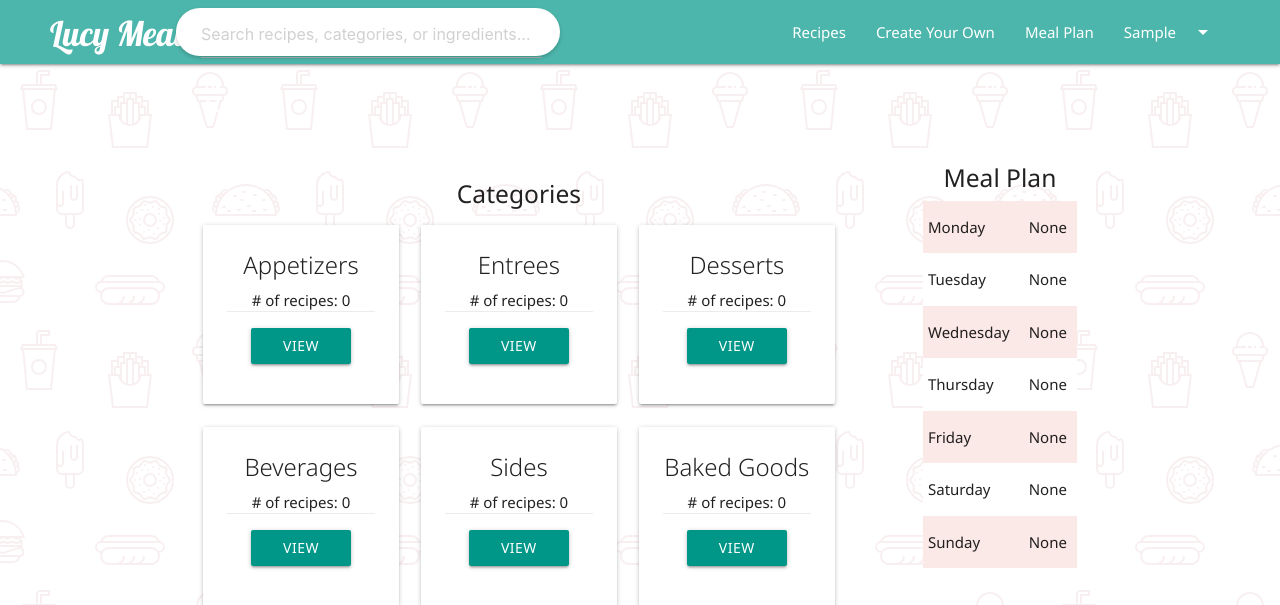
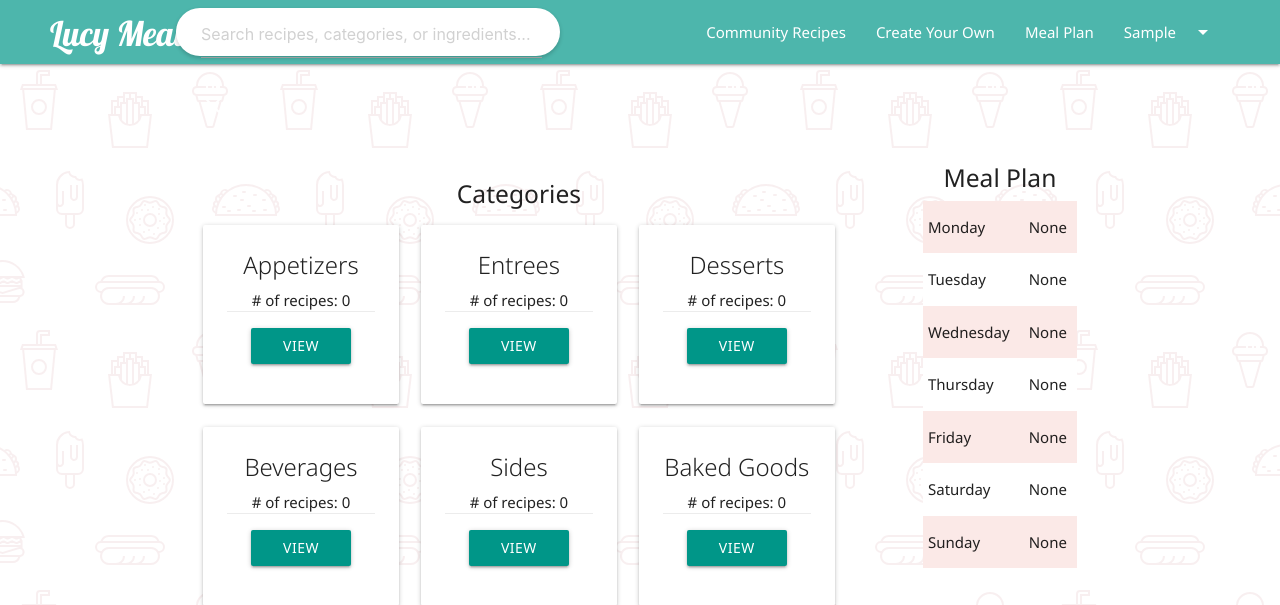
Before and after one commit to JuanitoDeLaTorre/Lucy_Meals, a Django app: page / in a window 1280 px wide. Shown: the top 605 px of the page. Run offline with Django 4.2, Linux system fonts and the light colour scheme; the visitor is signed in with stand-in values (Sample User, id 1); data that the repository does not hold is empty.

Commit message:
changed header title

```diff
--- a/main_app/templates/base.html
+++ b/main_app/templates/base.html
@@ -41,7 +41,7 @@
 
 
             <ul id="nav-mobile" class="right hide-on-med-and-down" style="margin-right: 50px;">
-                <li><a href="{% url 'recipes' 'all'%}">Recipes</a></li>
+                <li><a href="{% url 'recipes' 'all'%}">Community Recipes</a></li>
                 {% if user.is_authenticated %}
                 <li><a href="{% url 'create_recipe'%}">Create Your Own</a></li>
                 <li><a href="{% url 'meal_plan' %}">Meal Plan</a></li>
```
